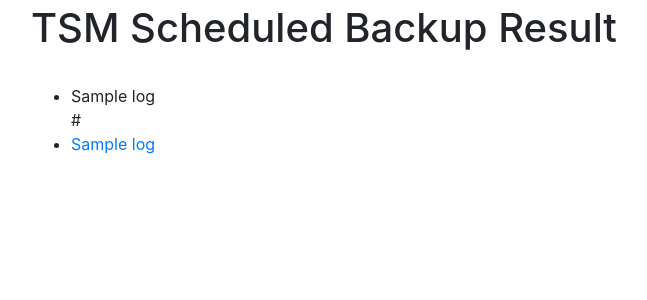
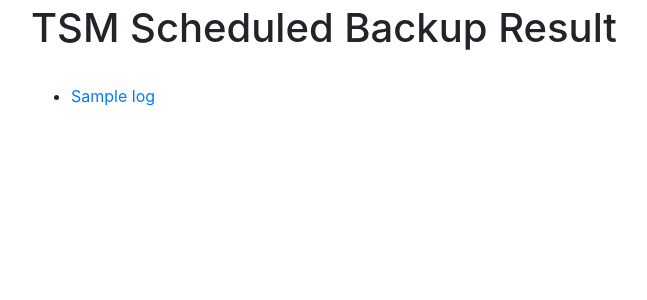
Before and after one commit to Sanghoon89/testReport, a Django app: template Event/templates/Event/log_list.html in a window 1280 px wide. Shown: the part 86-386 px from the top of the page, without its empty margins (54-701 px from the left). Run offline with Django 3.2, Linux system fonts and the light colour scheme; the template is opened without the code that fills it: most values are stand-ins (such as "Sample title", 1, 10 or a date in 2020); data that the repository does not hold is empty; some libraries are stand-ins or nearby versions.

Commit message:
log_list

```diff
--- a/Event/templates/Event/log_list.html
+++ b/Event/templates/Event/log_list.html
@@ -1,12 +1,10 @@
- {% extends "base.html" %} {% block title %}Log_list.html{% endblock %} {% block content %}
+ {% extends "base.html" %} {% block title %}log_list.html{% endblock %} {% block content %}
 
 <h1>TSM Scheduled Backup Result</h1>
 <br>
 
 <ul>
     {% for Log in logs %}
-    <li>{{ Log }}</li>
-    #
     <li><a href="{% url 'Event:detail' EventLog.id %}">{{ Log }}</a></li>
     {% endfor %}
 </ul>
```
